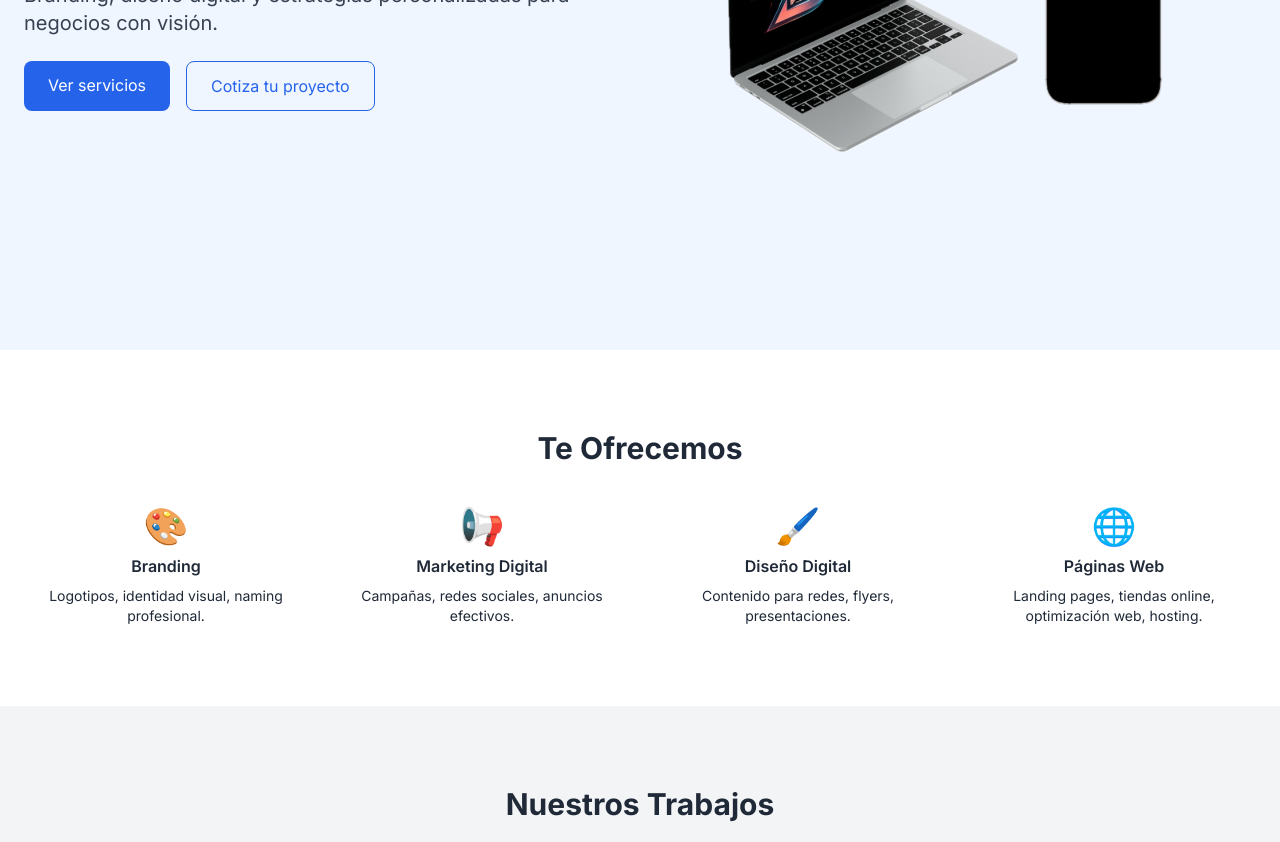
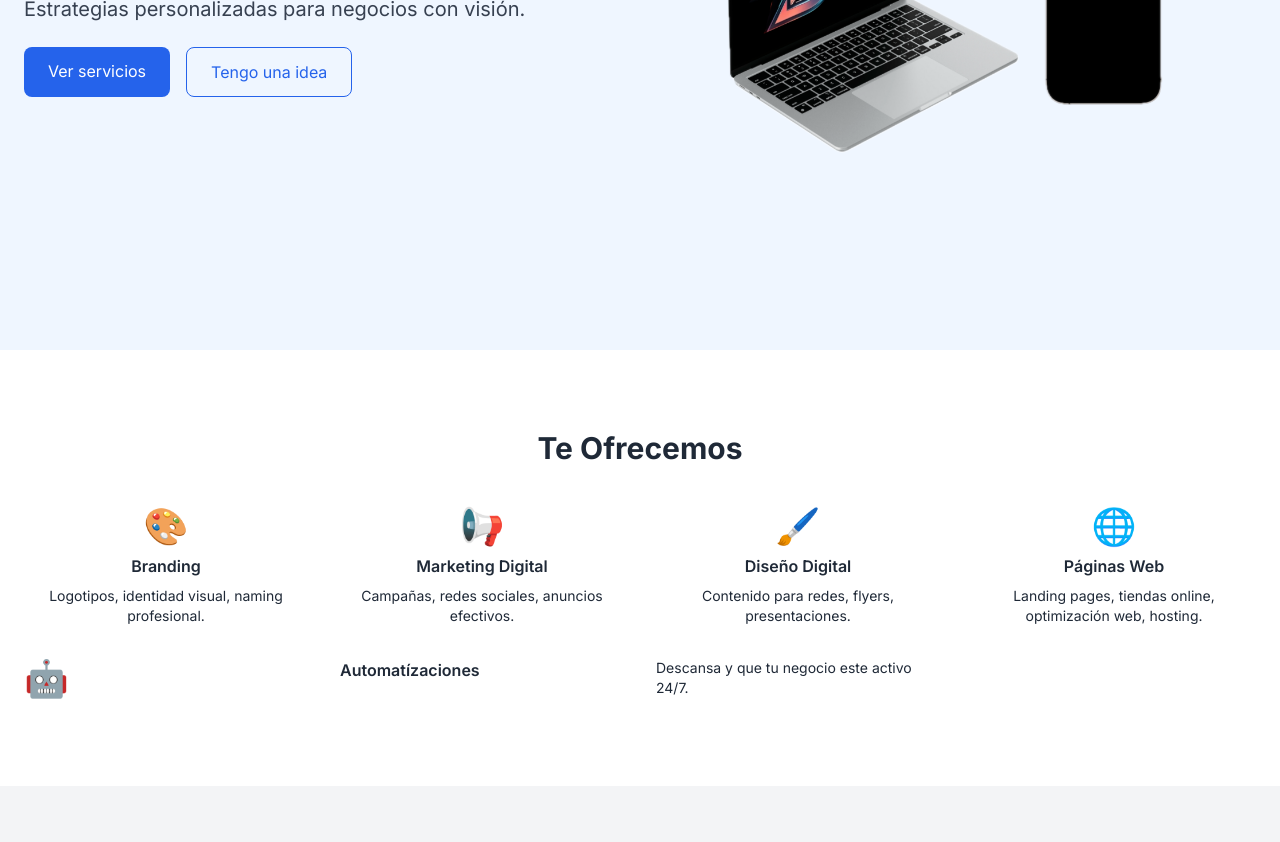
Before and after one commit to DigitalSolutions-ux/Digital-Solutions-ux, a plain HTML site: page index.html in a window 1280 px wide. Shown: the part 450-1292 px from the top of the page. Drawn offline with nearby package versions, Linux system fonts and the light colour scheme.

Commit message:
Update index.html

```diff
--- a/index.html
+++ b/index.html
@@ -3,16 +3,16 @@
   <head>
     <meta charset="UTF-8" />
     <meta name="viewport" content="width=device-width, initial-scale=1.0" />
-    <title>Digital Solutions | Branding, Diseño y Web Profesional</title>
+    <title>Digital Solutions | Soluciones Con Un Click</title>
 
     <!-- Metaetiquetas SEO -->
-    <meta name="description" content="Agencia creativa especializada en branding, diseño digital, marketing y desarrollo web en Altamira, Tamaulipas. Impulsa tu marca al siguiente nivel." />
-    <meta name="keywords" content="branding, diseño digital, marketing digital, páginas web, desarrollo web, agencia creativa, Altamira, Tamaulipas, Digital Solutions" />
+    <meta name="description" content="Agencia creativa especializada en branding, diseño digital, marketing, desarrollo web, automatizaciónes. Impulsa tu marca al siguiente nivel." />
+    <meta name="keywords" content="branding, diseño digital, marketing digital, páginas web, desarrollo web, automatizaciónes,  agencia creativa, Digital Solutions" />
     <meta name="author" content="Digital Solutions" />
     <meta name="robots" content="index, follow" />
 
     <!-- Open Graph (para compartir en redes sociales) -->
-    <meta property="og:title" content="Digital Solutions | Branding, Diseño y Web Profesional" />
+    <meta property="og:title" content="Digital Solutions | Soluciones Con Un Click" />
     <meta property="og:description" content="Impulsamos tu marca al siguiente nivel con servicios creativos y personalizados." />
     <meta property="og:image" content="PNG/Logo.png" />
     <meta property="og:url" content="https://digitalsolutions-ux.github.io/Digital-Solutions-ux/" />
@@ -64,10 +64,10 @@
   <section id="inicio" class="h-screen bg-blue-50 flex flex-col-reverse md:flex-row items-center justify-center text-center md:text-left px-6 pt-20">
     <div class="md:w-1/2 mt-10 md:mt-0">
       <h1 class="text-4xl md:text-5xl font-extrabold mb-4 text-blue-800 leading-tight">Impulsamos tu marca al siguiente nivel</h1>
-      <p class="text-lg md:text-xl mb-6 text-gray-700">Branding, diseño digital y estrategias personalizadas para negocios con visión.</p>
+      <p class="text-lg md:text-xl mb-6 text-gray-700">Estrategias personalizadas para negocios con visión.</p>
       <div class="flex flex-col md:flex-row justify-center md:justify-start gap-4">
         <a href="#servicios" class="bg-blue-600 text-white px-6 py-3 rounded-lg hover:bg-blue-700 transition">Ver servicios</a>
-        <a href="#contacto" class="border border-blue-600 text-blue-600 px-6 py-3 rounded-lg hover:bg-blue-600 hover:text-white transition">Cotiza tu proyecto</a>
+        <a href="#contacto" class="border border-blue-600 text-blue-600 px-6 py-3 rounded-lg hover:bg-blue-600 hover:text-white transition">Tengo una idea</a>
       </div>
     </div>
     <div class="md:w-1/2">
@@ -98,6 +98,10 @@
         <div class="text-blue-600 text-4xl mb-2">🌐</div>
         <h3 class="font-semibold mb-2">Páginas Web</h3>
         <p class="text-sm">Landing pages, tiendas online, optimización web, hosting.</p>
+      </div>
+      <div class="text-blue-600 text-4xl mb-2">🤖</div>
+        <h3 class="font-semibold mb-2">Automatízaciones</h3>
+        <p class="text-sm">Descansa y que tu negocio este activo 24/7.</p>
       </div>
     </div>
   </section>
@@ -162,6 +166,7 @@
           <option>Diseño Digital</option>
           <option>Marketing</option>
           <option>Web</option>
+          <option>Automatizaciónes</option>
         </select>
         <textarea id="mensaje" placeholder="Mensaje" class="w-full border border-gray-300 px-4 py-2 rounded-lg" rows="4"></textarea>
         <button type="submit" class="w-full bg-blue-600 text-white px-4 py-2 rounded-lg hover:bg-blue-700 transition">Enviar</button>
```
